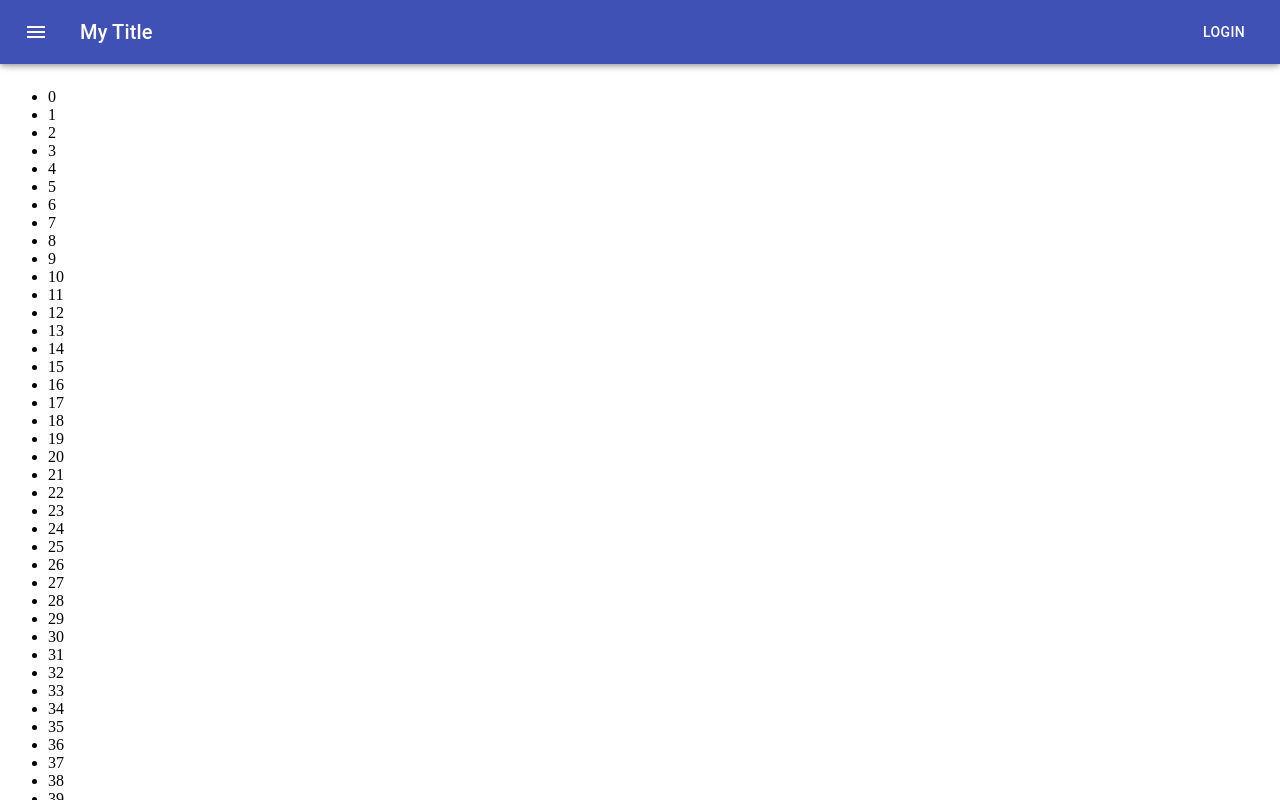
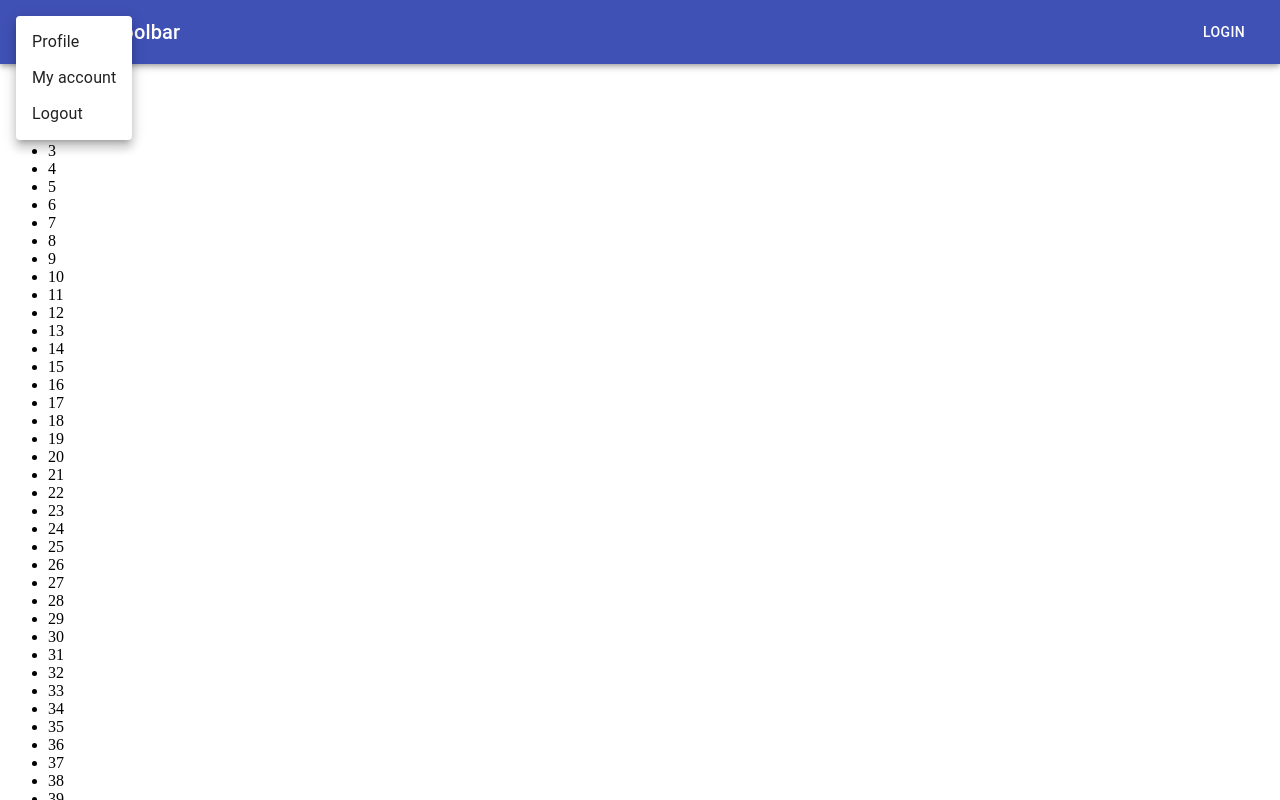
Before and after one commit to eliseuvideira/react-material-ui-cookbook, a React app: page / in a window 1280 px wide. Both pictures are taken after a click on the button "Menu". Shown: the top 800 px of the page. Built offline with nearby package versions, Linux system fonts and the light colour scheme.

Commit message:
Outsourced AppBar to its own component, Toolbar abstraction

```diff
--- a/src/components/Page.tsx
+++ b/src/components/Page.tsx
@@ -1,17 +1,9 @@
 import React from 'react';
 import { makeStyles } from '@material-ui/core/styles';
-import {
-  AppBar,
-  Toolbar,
-  IconButton,
-  Typography,
-  Button,
-} from '@material-ui/core';
-import MenuIcon from '@material-ui/icons/Menu';
-import HideOnScroll from './HideOnScroll';
 import ScrollTopButton from './ScrollTopButton';
+import Toolbar from './Toolbar';
 
-const useStyles = makeStyles((theme) => ({
+const useStyles = makeStyles({
   root: {
     flexGrow: 1,
   },
@@ -22,32 +14,14 @@ const useStyles = makeStyles((theme) => ({
     marginLeft: -12,
     marginRight: 20,
   },
-  toolbarMargin: theme.mixins.toolbar,
-}));
+});
 
 const Page = () => {
   const classes = useStyles();
   return (
     <div className={classes.root}>
       <div id="back-to-top-anchor" />
-      <HideOnScroll>
-        <AppBar>
-          <Toolbar>
-            <IconButton
-              className={classes.menuButton}
-              color="inherit"
-              aria-label="Menu"
-            >
-              <MenuIcon />
-            </IconButton>
-            <Typography variant="h6" color="inherit" className={classes.flex}>
-              My Title
-            </Typography>
-            <Button color="inherit">Login</Button>
-          </Toolbar>
-        </AppBar>
-      </HideOnScroll>
-      <div className={classes.toolbarMargin} />
+      <Toolbar title="My Toolbar" />
       <ul>
         {new Array(500).fill(null).map((_, i) => (
           <li key={i}>{i}</li>
--- /dev/null
+++ b/src/components/Toolbar.tsx
@@ -0,0 +1,88 @@
+import React, { useState } from 'react';
+import {
+  Toolbar as MaterialToolbar,
+  makeStyles,
+  AppBar,
+  IconButton,
+  Menu,
+  MenuItem,
+  Typography,
+  Button,
+} from '@material-ui/core';
+import MenuIcon from '@material-ui/icons/Menu';
+import PropTypes from 'prop-types';
+
+const useStyles = makeStyles((theme) => ({
+  root: {
+    flexGrow: 1,
+  },
+  flex: {
+    flex: 1,
+  },
+  menuButton: {
+    marginLeft: -12,
+    marginRight: 20,
+  },
+  toolbarMargin: theme.mixins.toolbar,
+}));
+
+interface Props {
+  MenuItems?: ({ closeMenu }: { closeMenu: () => void }) => JSX.Element;
+  RightButton?: () => JSX.Element;
+  title: string;
+}
+
+const Toolbar: React.FC<Props> = ({ MenuItems, RightButton, title }) => {
+  const [anchor, setAnchor] = useState<HTMLElement | null>(null);
+  const closeMenu = () => {
+    setAnchor(null);
+  };
+  const classes = useStyles();
+  return (
+    <>
+      <AppBar>
+        <MaterialToolbar>
+          <IconButton
+            className={classes.menuButton}
+            color="inherit"
+            aria-label="Menu"
+            onClick={(e) => setAnchor(e.currentTarget)}
+          >
+            <MenuIcon />
+          </IconButton>
+          <Menu anchorEl={anchor} open={!!anchor} onClose={closeMenu}>
+            {MenuItems && <MenuItems closeMenu={closeMenu} />}
+          </Menu>
+          <Typography variant="h6" color="inherit" className={classes.flex}>
+            {title}
+          </Typography>
+          {RightButton && <RightButton />}
+        </MaterialToolbar>
+      </AppBar>
+      <div className={classes.toolbarMargin} />
+    </>
+  );
+};
+
+Toolbar.defaultProps = {
+  MenuItems: function MenuItems({ closeMenu }: { closeMenu: () => void }) {
+    return (
+      <>
+        <MenuItem onClick={closeMenu}>Profile</MenuItem>
+        <MenuItem onClick={closeMenu}>My account</MenuItem>
+        <MenuItem onClick={closeMenu}>Logout</MenuItem>
+      </>
+    );
+  },
+  RightButton: function RightButton() {
+    return <Button color="inherit">Login</Button>;
+  },
+};
+
+Toolbar.propTypes = {
+  MenuItems: PropTypes.any,
+  RightButton: PropTypes.any,
+  title: PropTypes.string.isRequired,
+};
+
+export default Toolbar;
```
